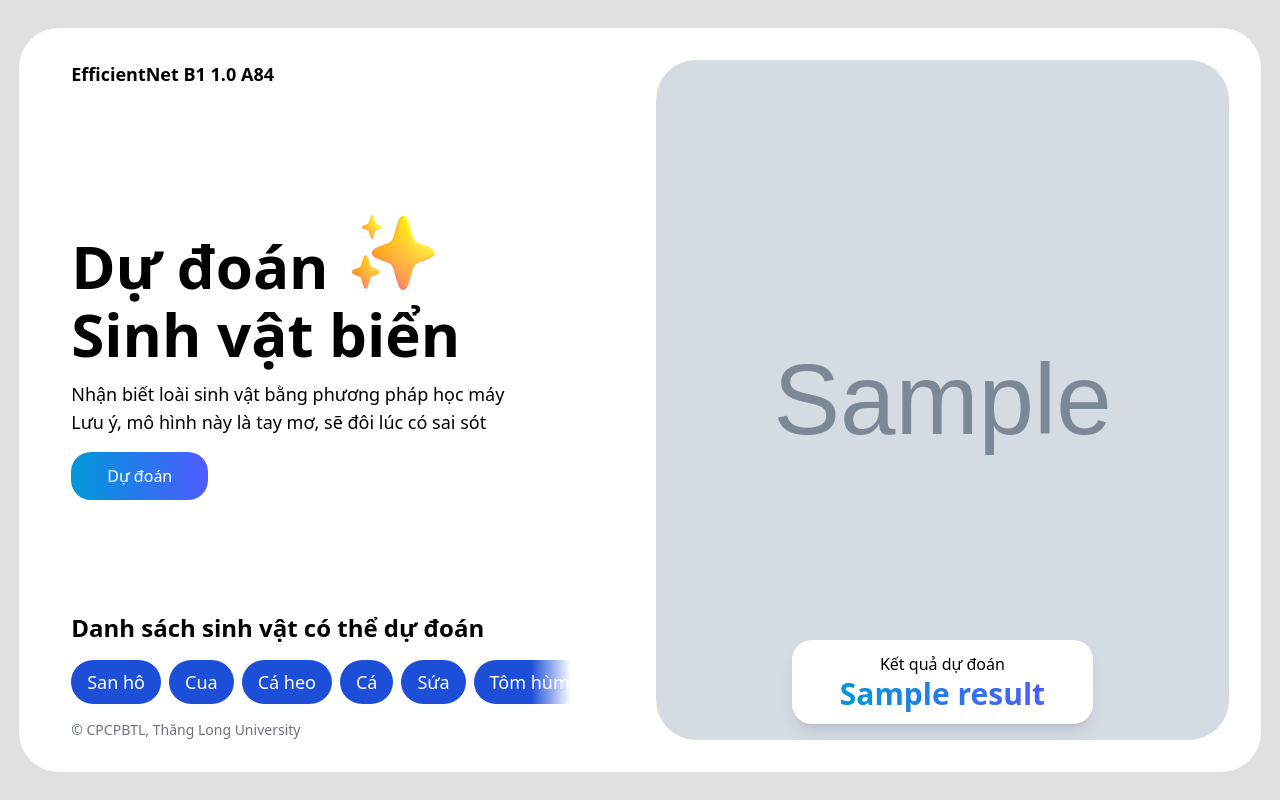
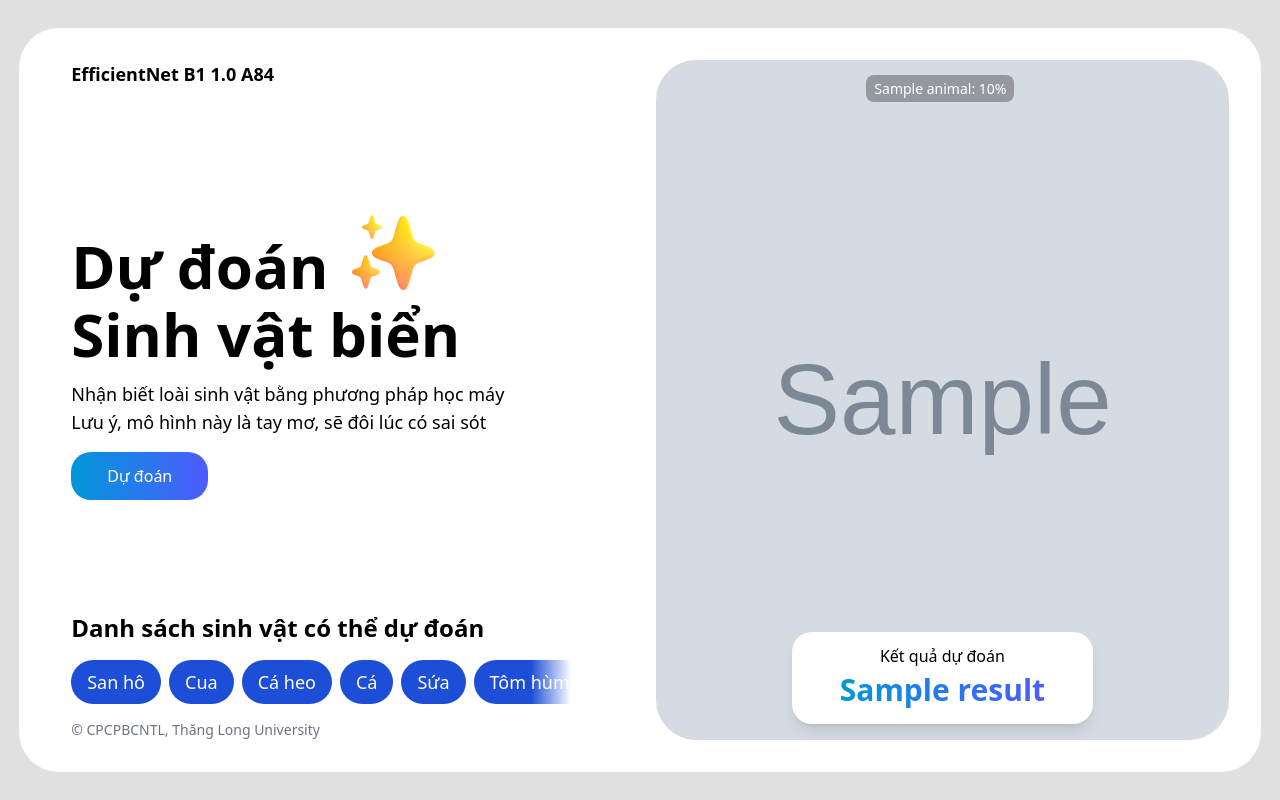
Before and after one commit to HieuCaoTlu/Sea-Classifier, a Flask app: template templates/index.html in a window 1280 px wide. Run offline with Flask 3, Linux system fonts and the light colour scheme; the template is opened without the code that fills it: most values are stand-ins (such as "Sample title", 1, 10 or a date in 2020); grey boxes marked "Sample" are stand-in pictures; some libraries are stand-ins or nearby versions.

Commit message:
Add files via upload

```diff
--- a/app.py
+++ b/app.py
@@ -22,12 +22,18 @@ def loader():
     file_id = '1HGbW5KMdge6s-Tc8LdKOxL-GRrRmNN1m'
     destination = 'model_scripted_2.pt'
     if not os.path.isfile(destination):
-        gdown.download(f'https://drive.google.com/uc?id={file_id}', destination, quiet=True)
+        gdown.download(f'https://drive.google.com/uc?id={file_id}', destination, quiet=False)
+        if os.path.isfile(destination):
+            model = torch.jit.load('model_scripted_2.pt')
+        else:
+            print('Lỗi không load được mô hình')
+    else:
         model = torch.jit.load('model_scripted_2.pt')
-    else:
-        pass
 
-def prediction(img_path, model, animals):
+def prediction(img_path):
+    global model, sea_creatures
+    animals = sea_creatures
+    loader()
     image = Image.open(img_path)
     input_tensor = preprocess_image(image)
     model.to(torch.device('cpu'))
@@ -38,18 +44,32 @@ def prediction(img_path, model, animals):
     predicted_class = animals[predicted.item()]
     return predicted_class
 
+def get_top_3_classes(img_path):
+    global model, sea_creatures
+    animals = sea_creatures
+    loader()
+    image = Image.open(img_path)
+    input_tensor = preprocess_image(image)
+    model.to(torch.device('cpu'))
+    model.eval()
+
+    with torch.no_grad():
+        outputs = model(input_tensor)
+        probabilities = torch.nn.functional.softmax(outputs, dim=1)
+        top_probs, top_classes = torch.topk(probabilities, 3)
+
+    return [(animals[idx.item()], prob.item()) for idx, prob in zip(top_classes[0], top_probs[0])]
+
 @app.route('/', methods=['GET'])
 def index():
-    loader()
     if os.path.isfile('object.jpg'):
         os.remove('object.jpg')
         os.remove('./static/object.jpg')
-    return render_template('index.html', appName="Sea Animals Classifier", image='./static/placeholder.jpg', decoration=True, result = 'Đang đợi nhập')
+    return render_template('index.html', appName="Sea Animals Classifier", image='./static/placeholder.jpg', decoration=True, result = 'Đang đợi nhập', crab=False)
 
 
 @app.route('/', methods=['POST'])
 def upload_image():
-    global model, sea_creatures
     if 'image' not in request.files:
         return jsonify(success=False, message='No file part')
 
@@ -57,19 +77,15 @@ def upload_image():
     if file.filename == '':
         return jsonify(success=False, message='No selected file')
 
-    # Đường dẫn đến file mới trong thư mục static
     static_file_path = './static/object.jpg'
-
-    # Lưu ảnh vào thư mục static mà không xóa ảnh cũ
     img = Image.open(file.stream)
     img.save(static_file_path, "JPEG")
 
-    # Thực hiện dự đoán
-    loader()
-    result = prediction(static_file_path, model, sea_creatures)
-
-    # Trả về trang index với ảnh đã tải lên và kết quả dự đoán
-    return render_template('index.html', appName="Sea Animals Classifier", image=static_file_path, decoration=False, result=result)
+    result = prediction(static_file_path)
+    if result == "Cua": crab=True
+    else: crab = False
+    top_3_classes = get_top_3_classes(static_file_path)
+    return render_template('index.html', appName="Sea Animals Classifier", image=static_file_path, decoration=False, result=result, crab=crab, top_3=top_3_classes)
 
 if __name__ == '__main__':
     app.run(debug=True)
--- a/templates/index.html
+++ b/templates/index.html
@@ -22,18 +22,20 @@
                 transform: translateY(0);
             }
         }
+
         .scrollbar-hidden::-webkit-scrollbar {
-            display: none; /* Ẩn thanh cuộn trên Chrome, Safari, and Opera */
+            display: none;
+            /* Ẩn thanh cuộn trên Chrome, Safari, and Opera */
         }
 
         .scrollbar-hidden {
-            -ms-overflow-style: none;  /* Ẩn thanh cuộn trên Internet Explorer và Edge */
-            scrollbar-width: none;  /* Ẩn thanh cuộn trên Firefox */
+            -ms-overflow-style: none;
+            /* Ẩn thanh cuộn trên Internet Explorer và Edge */
+            scrollbar-width: none;
+            /* Ẩn thanh cuộn trên Firefox */
         }
     </style>
 </head>
-
-<body>
 
 <body class="bg-[#E0E0E0] h-screen flex items-center justify-center">
     <div class="bg-white w-full max-w-[97%] h-full max-h-[93%] p-4 rounded-[40px] flex flex-col md:flex-row">
@@ -51,7 +53,8 @@
                         class="w-24 h-24 mx-4 object-cover saturate-150 brightness-110">
                 </h1>
                 <h1 class="text-6xl font-bold mt-2">Sinh vật biển</h1>
-                    <p class="mb-4 mt-4 text-lg">Nhận biết loài sinh vật bằng phương pháp học máy<br>Lưu ý, mô hình này là tay mơ, sẽ đôi lúc có sai sót</p>
+                <p class="mb-4 mt-4 text-lg">Nhận biết loài sinh vật bằng phương pháp học máy<br>Lưu ý, mô hình này là
+                    tay mơ, sẽ đôi lúc có sai sót</p>
                 <form id="uploadForm" method="POST" enctype="multipart/form-data">
                     <input type="file" name="image" accept="image/*" id="fileInput" class="hidden"
                         onchange="this.form.submit();">
@@ -70,39 +73,64 @@
             <div class="relative w-full max-w-[500px] overflow-hidden">
                 <!-- Hiệu ứng làm mờ -->
                 <div class="absolute left-0 top-0 h-full w-10 from-white to-transparent pointer-events-none"></div>
-                    <div class="absolute right-0 top-0 h-full w-10 bg-gradient-to-l from-white to-transparent pointer-events-none"></div>
+                <div
+                    class="absolute right-0 top-0 h-full w-10 bg-gradient-to-l from-white to-transparent pointer-events-none">
+                </div>
 
-                    <div
-                        class="flex gap-2 overflow-x-auto scrollbar-hidden cursor-grab"
-                        id="slider"
-                        onmousedown="startDragging(event)"
-                        onmouseup="stopDragging()"
-                        onmouseleave="stopDragging()"
-                        onmousemove="drag(event)"
-                    >
-                    <span class="bg-blue-700 text-white rounded-full px-4 py-2 hover:bg-blue-800 transition duration-200 cursor-pointer text-lg flex-shrink-0">San hô</span>
-                    <span class="bg-blue-700 text-white rounded-full px-4 py-2 hover:bg-blue-800 transition duration-200 cursor-pointer text-lg flex-shrink-0">Cua</span>
-                    <span class="bg-blue-700 text-white rounded-full px-4 py-2 hover:bg-blue-800 transition duration-200 cursor-pointer text-lg flex-shrink-0">Cá heo</span>
-                    <span class="bg-blue-700 text-white rounded-full px-4 py-2 hover:bg-blue-800 transition duration-200 cursor-pointer text-lg flex-shrink-0">Cá</span>
-                    <span class="bg-blue-700 text-white rounded-full px-4 py-2 hover:bg-blue-800 transition duration-200 cursor-pointer text-lg flex-shrink-0">Sứa</span>
-                    <span class="bg-blue-700 text-white rounded-full px-4 py-2 hover:bg-blue-800 transition duration-200 cursor-pointer text-lg flex-shrink-0">Tôm hùm</span>
-                    <span class="bg-blue-700 text-white rounded-full px-4 py-2 hover:bg-blue-800 transition duration-200 cursor-pointer text-lg flex-shrink-0">Sên biển</span>
-                    <span class="bg-blue-700 text-white rounded-full px-4 py-2 hover:bg-blue-800 transition duration-200 cursor-pointer text-lg flex-shrink-0">Bạch tuộc</span>
-                    <span class="bg-blue-700 text-white rounded-full px-4 py-2 hover:bg-blue-800 transition duration-200 cursor-pointer text-lg flex-shrink-0">Rái cá</span>
-                    <span class="bg-blue-700 text-white rounded-full px-4 py-2 hover:bg-blue-800 transition duration-200 cursor-pointer text-lg flex-shrink-0">Cá nóc</span>
-                    <span class="bg-blue-700 text-white rounded-full px-4 py-2 hover:bg-blue-800 transition duration-200 cursor-pointer text-lg flex-shrink-0">Cá đuối</span>
-                    <span class="bg-blue-700 text-white rounded-full px-4 py-2 hover:bg-blue-800 transition duration-200 cursor-pointer text-lg flex-shrink-0">Nhím biển</span>
-                    <span class="bg-blue-700 text-white rounded-full px-4 py-2 hover:bg-blue-800 transition duration-200 cursor-pointer text-lg flex-shrink-0">Cá mập</span>
-                    <span class="bg-blue-700 text-white rounded-full px-4 py-2 hover:bg-blue-800 transition duration-200 cursor-pointer text-lg flex-shrink-0">Sao biển</span>
-                    <span class="bg-blue-700 text-white rounded-full px-4 py-2 hover:bg-blue-800 transition duration-200 cursor-pointer text-lg flex-shrink-0">Rùa</span>
-                    <span class="bg-blue-700 text-white rounded-full px-4 py-2 hover:bg-blue-800 transition duration-200 cursor-pointer text-lg flex-shrink-0">Cá voi</span>
+                <div class="flex gap-2 overflow-x-auto scrollbar-hidden cursor-grab" id="slider"
+                    onmousedown="startDragging(event)" onmouseup="stopDragging()" onmouseleave="stopDragging()"
+                    onmousemove="drag(event)">
+                    <span
+                        class="bg-blue-700 text-white rounded-full px-4 py-2 hover:bg-blue-800 transition duration-200 cursor-pointer text-lg flex-shrink-0">San
+                        hô</span>
+                    <span
+                        class="bg-blue-700 text-white rounded-full px-4 py-2 hover:bg-blue-800 transition duration-200 cursor-pointer text-lg flex-shrink-0">Cua</span>
+                    <span
+                        class="bg-blue-700 text-white rounded-full px-4 py-2 hover:bg-blue-800 transition duration-200 cursor-pointer text-lg flex-shrink-0">Cá
+                        heo</span>
+                    <span
+                        class="bg-blue-700 text-white rounded-full px-4 py-2 hover:bg-blue-800 transition duration-200 cursor-pointer text-lg flex-shrink-0">Cá</span>
+                    <span
+                        class="bg-blue-700 text-white rounded-full px-4 py-2 hover:bg-blue-800 transition duration-200 cursor-pointer text-lg flex-shrink-0">Sứa</span>
+                    <span
+                        class="bg-blue-700 text-white rounded-full px-4 py-2 hover:bg-blue-800 transition duration-200 cursor-pointer text-lg flex-shrink-0">Tôm
+                        hùm</span>
+                    <span
+                        class="bg-blue-700 text-white rounded-full px-4 py-2 hover:bg-blue-800 transition duration-200 cursor-pointer text-lg flex-shrink-0">Sên
+                        biển</span>
+                    <span
+                        class="bg-blue-700 text-white rounded-full px-4 py-2 hover:bg-blue-800 transition duration-200 cursor-pointer text-lg flex-shrink-0">Bạch
+                        tuộc</span>
+                    <span
+                        class="bg-blue-700 text-white rounded-full px-4 py-2 hover:bg-blue-800 transition duration-200 cursor-pointer text-lg flex-shrink-0">Rái
+                        cá</span>
+                    <span
+                        class="bg-blue-700 text-white rounded-full px-4 py-2 hover:bg-blue-800 transition duration-200 cursor-pointer text-lg flex-shrink-0">Cá
+                        nóc</span>
+                    <span
+                        class="bg-blue-700 text-white rounded-full px-4 py-2 hover:bg-blue-800 transition duration-200 cursor-pointer text-lg flex-shrink-0">Cá
+                        đuối</span>
+                    <span
+                        class="bg-blue-700 text-white rounded-full px-4 py-2 hover:bg-blue-800 transition duration-200 cursor-pointer text-lg flex-shrink-0">Nhím
+                        biển</span>
+                    <span
+                        class="bg-blue-700 text-white rounded-full px-4 py-2 hover:bg-blue-800 transition duration-200 cursor-pointer text-lg flex-shrink-0">Cá
+                        mập</span>
+                    <span
+                        class="bg-blue-700 text-white rounded-full px-4 py-2 hover:bg-blue-800 transition duration-200 cursor-pointer text-lg flex-shrink-0">Sao
+                        biển</span>
+                    <span
+                        class="bg-blue-700 text-white rounded-full px-4 py-2 hover:bg-blue-800 transition duration-200 cursor-pointer text-lg flex-shrink-0">Rùa</span>
+                    <span
+                        class="bg-blue-700 text-white rounded-full px-4 py-2 hover:bg-blue-800 transition duration-200 cursor-pointer text-lg flex-shrink-0">Cá
+                        voi</span>
                 </div>
             </div>
             <div class="mt-4">
-                    <p class="text-sm text-gray-500">© CPCPBTL, Thăng Long University</p>
+                <p class="text-sm text-gray-500">© CPCPBCNTL, Thăng Long University</p>
             </div>
         </div>
-            <div class="w-1/2 p-4 flex items-center justify-center">
+        <div class="flex-grow p-4 flex items-center justify-center">
             <div class="relative w-full h-full max-w-[1024px] max-h-[1024px]">
                 <img id="displayImage" src="{{ image }}" alt="Placeholder"
                     class="absolute inset-0 w-full h-full object-cover rounded-[40px]">
@@ -110,18 +138,24 @@
                 <img src="static/logo.png" alt="Logo"
                     class="absolute inset-x-0 top-1/2 transform -translate-y-1/2 mx-auto w-1/4">
                 {% endif %}
+                <div class="absolute inset-x-0 top-1 text-center max-w-max mx-auto px-12 py-3 space-y-1">
+                    {% for animal, prob in top_3 %}
+                    <span class="text-sm bg-black bg-opacity-30 text-white rounded-lg px-2 py-1 mr-1">
+                        {{ animal }}: {{ (prob * 100) | round(1) }}%
+                    </span>
+                    {% endfor %}
+                </div>
                 <div
                     class="absolute inset-x-0 bottom-4 text-center bg-white max-w-max mx-auto px-12 py-3 rounded-[20px] shadow-lg transition-transform duration-300 ease-in-out hover:scale-105 fadeIn">
                     <h5>Kết quả dự đoán</h5>
-                        <h1
-                            class="text-3xl font-bold bg-gradient-to-r from-[#0098D9] to-[#4E5BFF] text-transparent bg-clip-text">
+                    <h1 id="music-heading"
+                        class="text-3xl font-bold bg-gradient-to-r from-[#0098D9] to-[#4E5BFF] text-transparent bg-clip-text data-music={{ crab }} py-1">
                         {{ result }}
                     </h1>
                 </div>
             </div>
         </div>
     </div>
-    </body>
 </body>
 <script>
     let isDragging = false;
@@ -149,6 +183,16 @@
         const walk = (x - startX) * 2; // tốc độ kéo
         document.getElementById('slider').scrollLeft = scrollLeft - walk;
     }
+    const isCrab = "{{crab}}";
+
+    // Chờ sự kiện DOMContentLoaded
+    document.addEventListener('DOMContentLoaded', function () {
+        if (isCrab === "True") {
+            // Tạo đối tượng Audio
+            const audio = new Audio('/static/bgm.mp3');
+            audio.play()
+        }
+    });
 </script>
 
 </html>
```
Also changed, not shown: 1 other file. Lines whose indentation alone changed are shown as unchanged.
